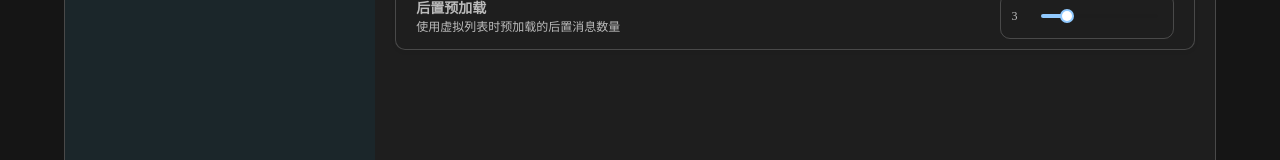
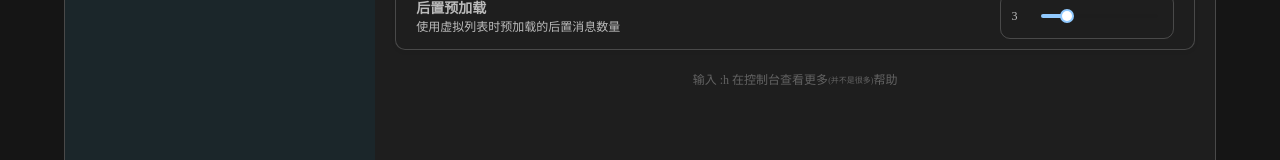
Before and after one commit to KennenH/KennenChat, a React (Create React App) app: page /setting in a window 1280 px wide. Shown: the part 507-667 px from the top of the page. Built offline with nearby package versions, Linux system fonts and the light colour scheme.

Commit message:
feat: cmd prompt complement

```diff
--- a/src/components/InputPanel/utils.ts
+++ b/src/components/InputPanel/utils.ts
@@ -20,7 +20,7 @@ interface MockArgs {
 const cmds: ICMD = {
 
   ':v': {
-    desc: '虚拟列表切换',
+    desc: '是否使用虚拟列表',
     fun: () => switchVirtual(!store.isUseVirtualList),
   },
 
@@ -30,12 +30,12 @@ const cmds: ICMD = {
   },
 
   ':p': {
-    desc: '切换解析 Markdown',
+    desc: '是否解析 Markdown',
     fun: () => switchParseMarkdown(!store.isParseMarkdown),
   },
 
   ':mock': {
-    desc: '切换 MockData',
+    desc: '开启之后点击\'新的聊天\'将生成指定数量的消息',
     fun: function (args: MockArgs) {
       switchMockData(args?.n)
     },
@@ -45,7 +45,7 @@ const cmds: ICMD = {
   },
 
   ':h': {
-    desc: '帮的并不是很助',
+    desc: '帮的并不是很助，ctrl + s 保存聊天记录',
     fun: () => {
       outputHelp();
     }
--- a/src/pages/Window/Setting/index.scss
+++ b/src/pages/Window/Setting/index.scss
@@ -2,3 +2,15 @@
   padding: 20px;
   overflow: auto;
 }
+
+.setting-info {
+  color: #636363;
+  font-size: 12px;
+  display: flex;
+  justify-content: center;
+  align-items: center;
+}
+
+.setting-mimi {
+  font-size: 8px;
+}
--- a/src/pages/Window/Setting/index.tsx
+++ b/src/pages/Window/Setting/index.tsx
@@ -133,6 +133,7 @@ const Setting: React.FC<ISettingProps> = () => {
       />
       <div className='setting-container'>
         {initSettingListConfigs()}
+        <div className='setting-info'>输入 :h 在控制台查看更多<span className='setting-mimi'>(并不是很多)</span>帮助</div>
       </div>
     </>
   );
```
